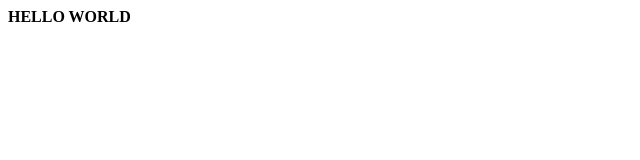
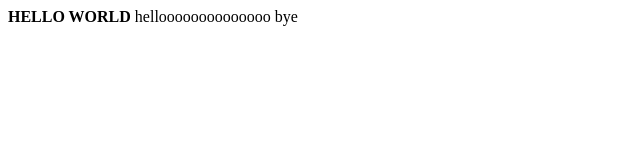
Before and after one commit to shindeakshat/demo, a plain HTML site: page index.html in a window 1280 px wide. Shown: the whole page, without its empty margins (0-640 px from the left). Drawn offline with Linux system fonts and the light colour scheme.

```diff
--- a/index.html
+++ b/index.html
@@ -7,5 +7,6 @@
 </head>
 <body>
    <b> HELLO WORLD </b>
+   <a>helloooooooooooooo bye </a>
 </body>
 </html>
```
